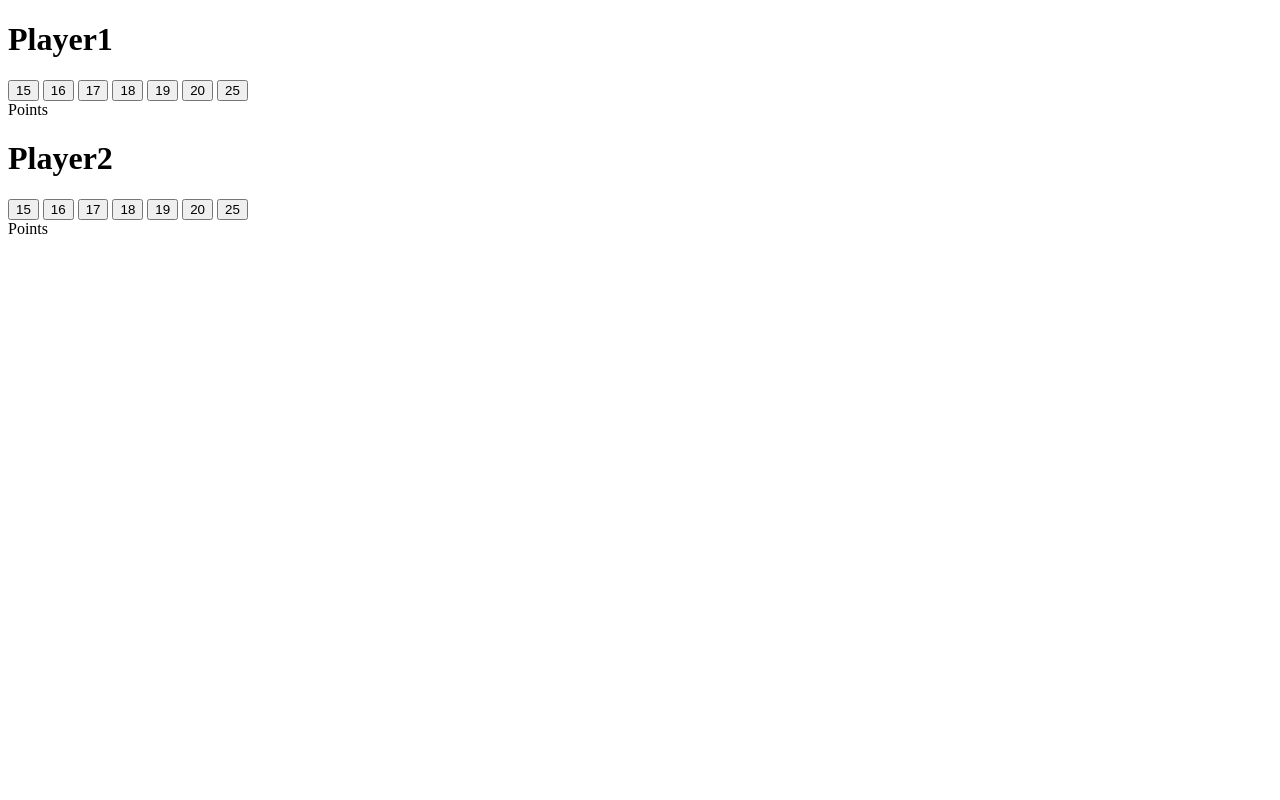
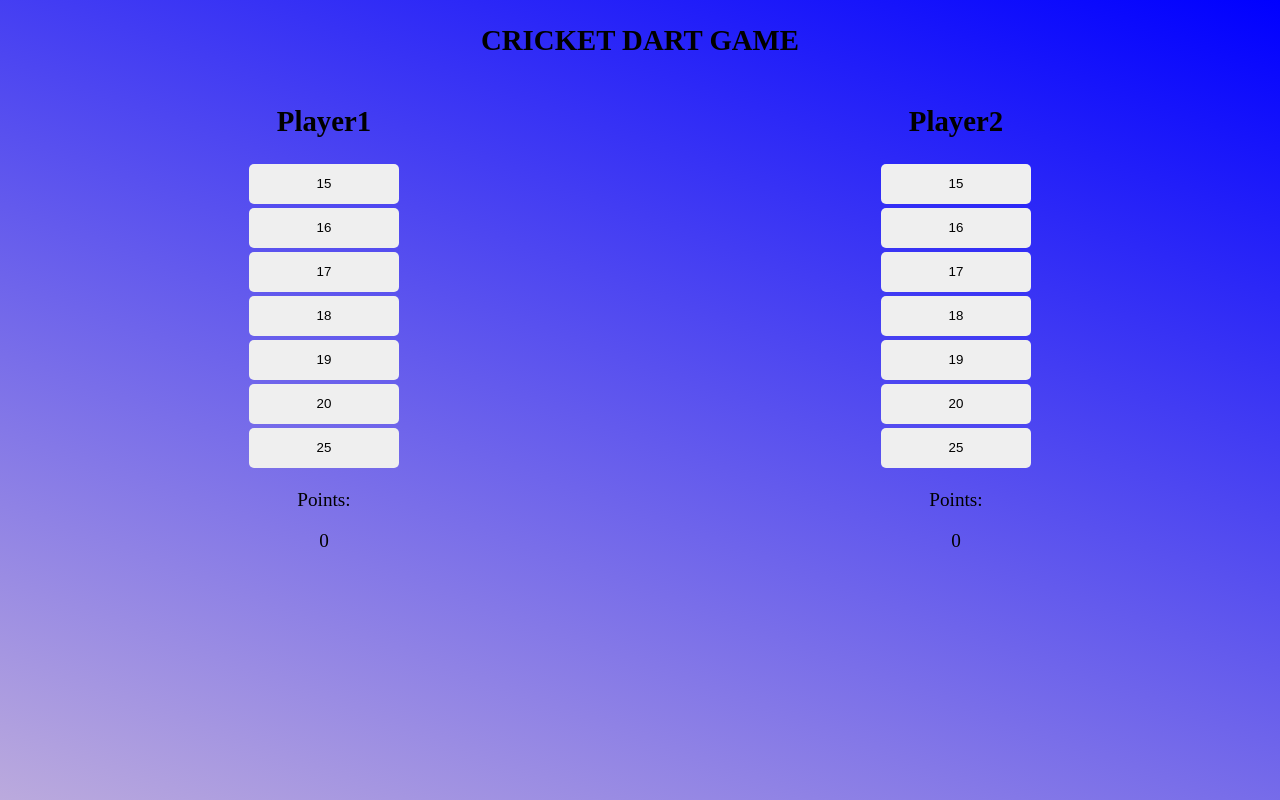
Before and after one commit to Whiskaso/Cricket_Game, a plain HTML site: page index.html in a window 1280 px wide. Drawn offline with Linux system fonts and the light colour scheme.

Commit message:
add styling

```diff
--- a/index.html
+++ b/index.html
@@ -10,8 +10,10 @@
 
 <body>
 
-    <div>
-        <h1>Player1</h1>
+    <h2>CRICKET DART GAME</h2>
+    <div class="container">
+        <div class="player1">
+            <h2>Player1</h2>
             <button onclick="actualization()" class="btn15">15</button>
             <button onclick="actualization()" class="btn16">16</button>
             <button onclick="actualization()" class="btn17">17</button>
@@ -19,11 +21,12 @@
             <button onclick="actualization()" class="btn19">19</button>
             <button onclick="actualization()" class="btn20">20</button>
             <button onclick="actualization()" class="btn25">25</button>
-        <div class="points1">Points</div>
+            <p>Points:</p>
+            <div class="points1">0</div>
         </div>
 
-    <div>
-        <h1>Player2</h1>
+        <div class="player2">
+            <h2>Player2</h2>
             <button onclick="actualization()" class="btn15sec">15</button>
             <button onclick="actualization()" class="btn16sec">16</button>
             <button onclick="actualization()" class="btn17sec">17</button>
@@ -31,7 +34,9 @@
             <button onclick="actualization()" class="btn19sec">19</button>
             <button onclick="actualization()" class="btn20sec">20</button>
             <button onclick="actualization()" class="btn25sec">25</button>
-        <div class="points2">Points</div>
+            <p>Points:</p>
+            <div class="points2">0</div>
+        </div>
     </div>
 
     <script src="script.js"></script>
--- a/style.css
+++ b/style.css
@@ -0,0 +1,30 @@
+* {
+    box-sizing: border-box;
+}
+
+body {
+    text-align: center;
+    background: linear-gradient(20deg, #bad, blue) no-repeat center fixed;
+    background-size: cover;
+
+    font-size: 1.2em;
+}
+
+.container {
+    display: flex;
+    justify-content: space-around;
+}
+
+.player1,
+.player2 {
+    display: flex;
+    flex-direction: column;
+}
+
+button {
+    width: 150px;
+    height: 40px;
+    border: none;
+    margin: 2px;
+    border-radius: 5px;
+}
```
Lines whose indentation alone changed are shown as unchanged.
